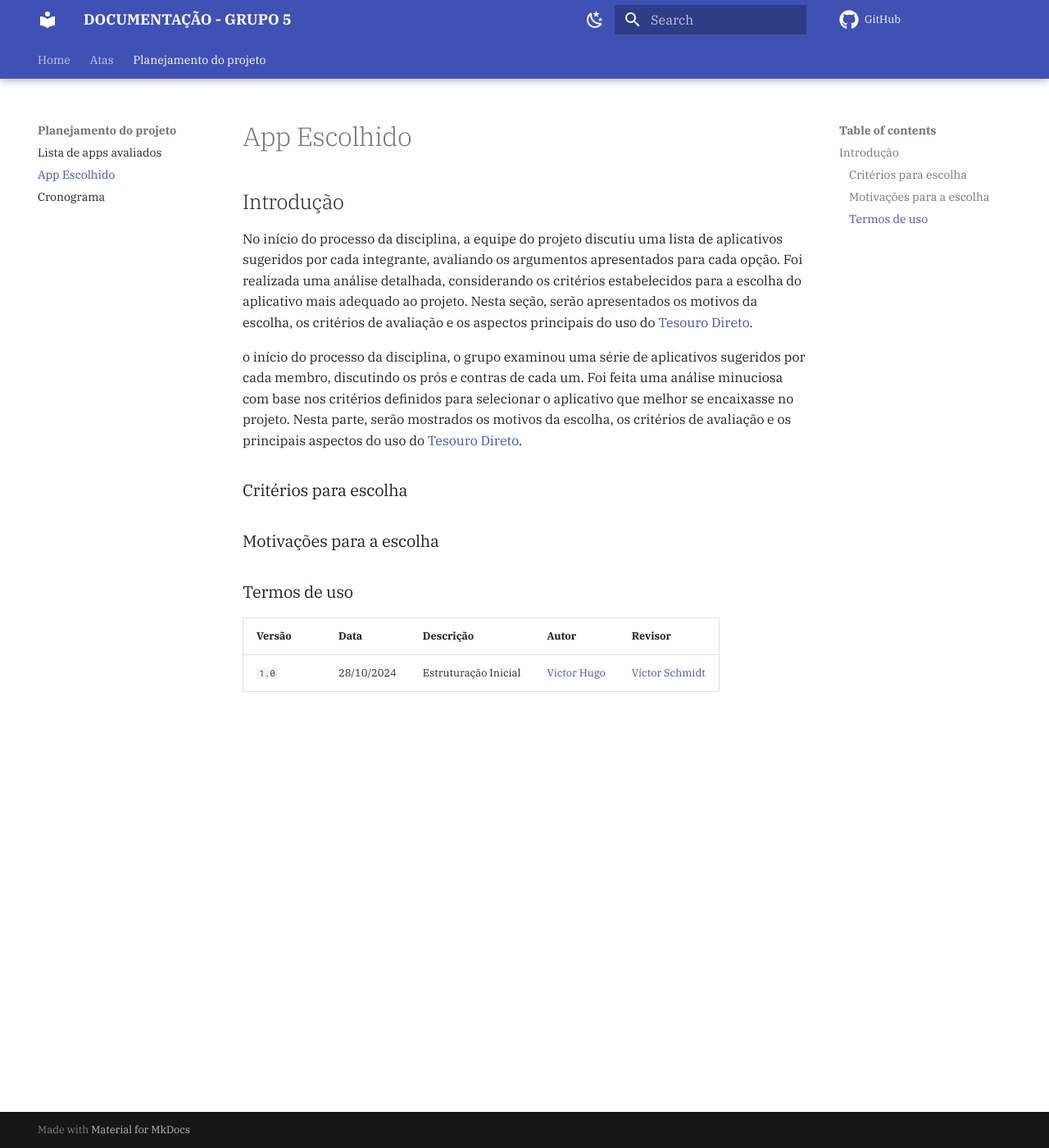
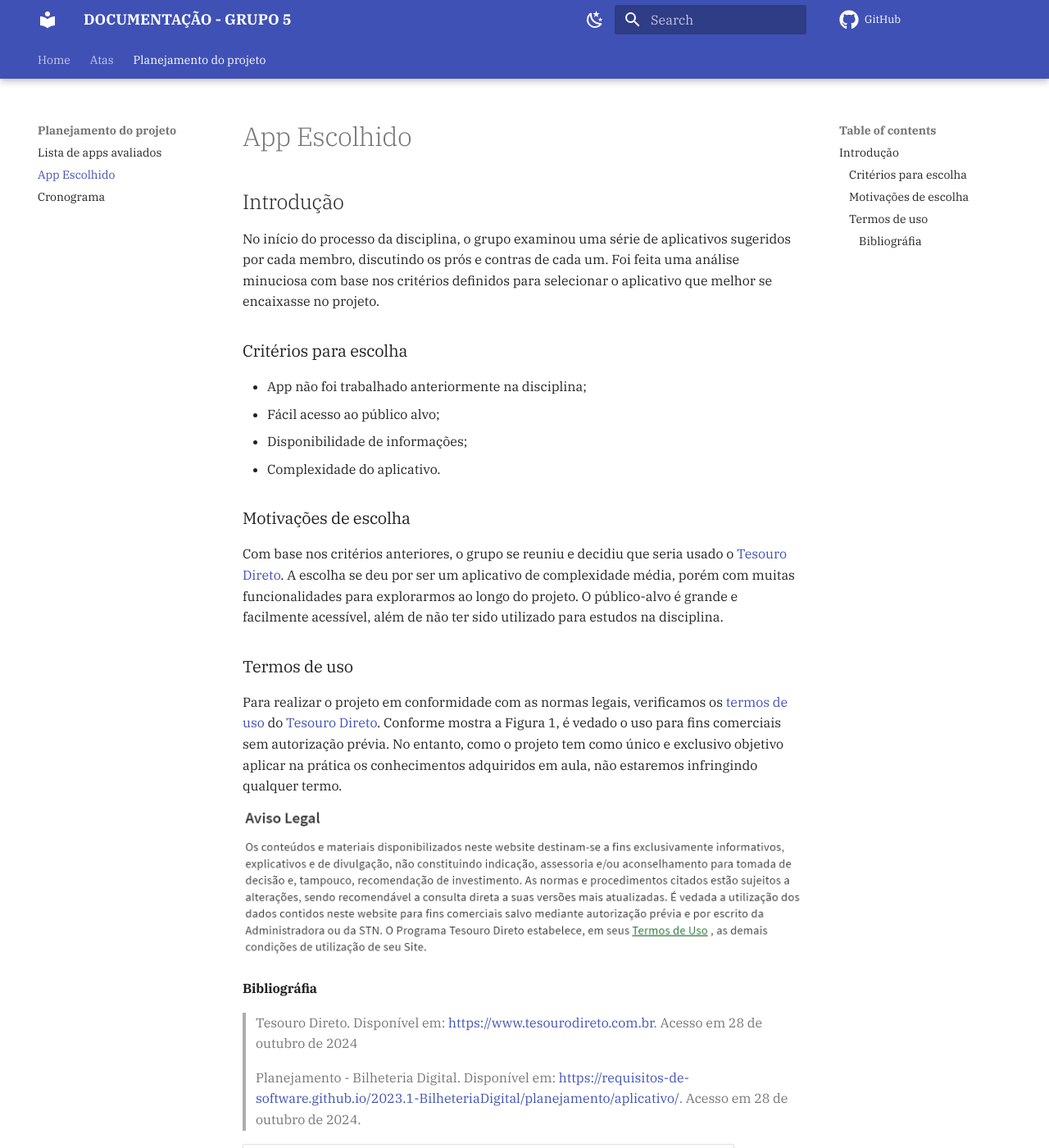
Before and after one commit to Requisitos-de-Software/2024.2-Grupo05, an MkDocs documentation site: the page built from docs/Planejamento-do-projeto/app-escolhido.md, in a window 1280 px wide and 1400 px high. Shown: the whole window at 82% size. Built offline with MkDocs 1.6.1 and Material for MkDocs 9.7.7, drawn with Linux system fonts in a browser that asks for light colours; comment, search, counter and statistics services are not loaded; some of the changed text lies outside the part shown.

Commit message:
add: terminado app escolhido

```diff
--- a/docs/Planejamento-do-projeto/app-escolhido.md
+++ b/docs/Planejamento-do-projeto/app-escolhido.md
@@ -1,16 +1,31 @@
 ## Introdução
 
-No início do processo da disciplina, a equipe do projeto discutiu uma lista de aplicativos sugeridos por cada integrante, avaliando os argumentos apresentados para cada opção. Foi realizada uma análise detalhada, considerando os critérios estabelecidos para a escolha do aplicativo mais adequado ao projeto. Nesta seção, serão apresentados os motivos da escolha, os critérios de avaliação e os aspectos principais do uso do [Tesouro Direto]().
-
-o início do processo da disciplina, o grupo examinou uma série de aplicativos sugeridos por cada membro, discutindo os prós e contras de cada um. Foi feita uma análise minuciosa com base nos critérios definidos para selecionar o aplicativo que melhor se encaixasse no projeto. Nesta parte, serão mostrados os motivos da escolha, os critérios de avaliação e os principais aspectos do uso do [Tesouro Direto]().
+No início do processo da disciplina, o grupo examinou uma série de aplicativos sugeridos por cada membro, discutindo os prós e contras de cada um. Foi feita uma análise minuciosa com base nos critérios definidos para selecionar o aplicativo que melhor se encaixasse no projeto.
 
 ### Critérios para escolha
 
-### Motivações para a escolha
+- App não foi trabalhado anteriormente na disciplina;
+- Fácil acesso ao público alvo;
+- Disponibilidade de informações;
+- Complexidade do aplicativo.
+
+### Motivações de escolha
+
+Com base nos critérios anteriores, o grupo se reuniu e decidiu que seria usado o [Tesouro Direto](https://www.tesourodireto.com.br). A escolha se deu por ser um aplicativo de complexidade média, porém com muitas funcionalidades para explorarmos ao longo do projeto. O público-alvo é grande e facilmente acessível, além de não ter sido utilizado para estudos na disciplina.
 
 ### Termos de uso
 
+Para realizar o projeto em conformidade com as normas legais, verificamos os [termos de uso](https://www.tesourodireto.com.br/conheca/termos-de-uso-e-protecao-de-dados.htm#termos-de-uso) do [Tesouro Direto](https://www.tesourodireto.com.br). Conforme mostra a Figura 1, é vedado o uso para fins comerciais sem autorização prévia. No entanto, como o projeto tem como único e exclusivo objetivo aplicar na prática os conhecimentos adquiridos em aula, não estaremos infringindo qualquer termo.
+
+![Figura 1](termodeuso.png)
+
+#### Bibliográfia
+
+> Tesouro Direto. Disponível em: <https://www.tesourodireto.com.br>. Acesso em 28 de outubro de 2024
+
+> Planejamento - Bilheteria Digital. Disponível em: <https://requisitos-de-software.github.io/2023.1-BilheteriaDigital/planejamento/aplicativo/>. Acesso em 28 de outubro de 2024.
 
 | Versão | Data       | Descrição | Autor     |       Revisor         |
 | ------ | ---------- | --------- | --------- | --------------------- |
 | `1.0` | 28/10/2024  | Estruturação Inicial | [Victor Hugo](https://github.com/ViictorHugoo) | [Víctor Schmidt](https://github.com/moonshinerd) |
+| `1.1` | 28/10/2024  | Adição de Informações | [Victor Hugo](https://github.com/ViictorHugoo) | [Víctor Schmidt](https://github.com/moonshinerd) |
```
Also changed, not shown: docs/Planejamento-do-projeto/cronograma.md (+2 -2 lines), docs/Planejamento-do-projeto/termodeuso.png (added).
